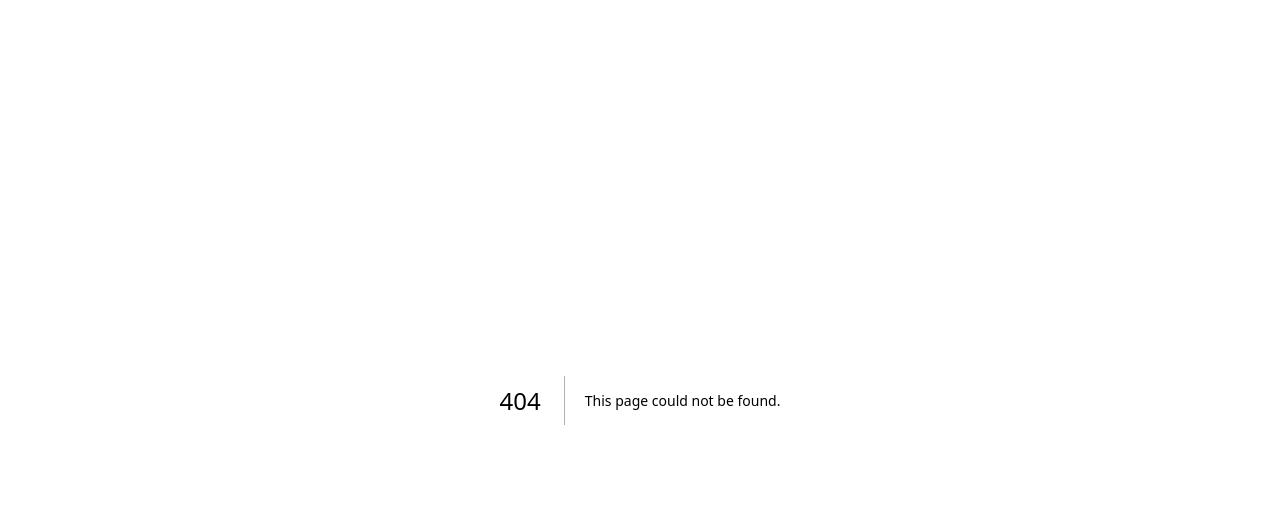
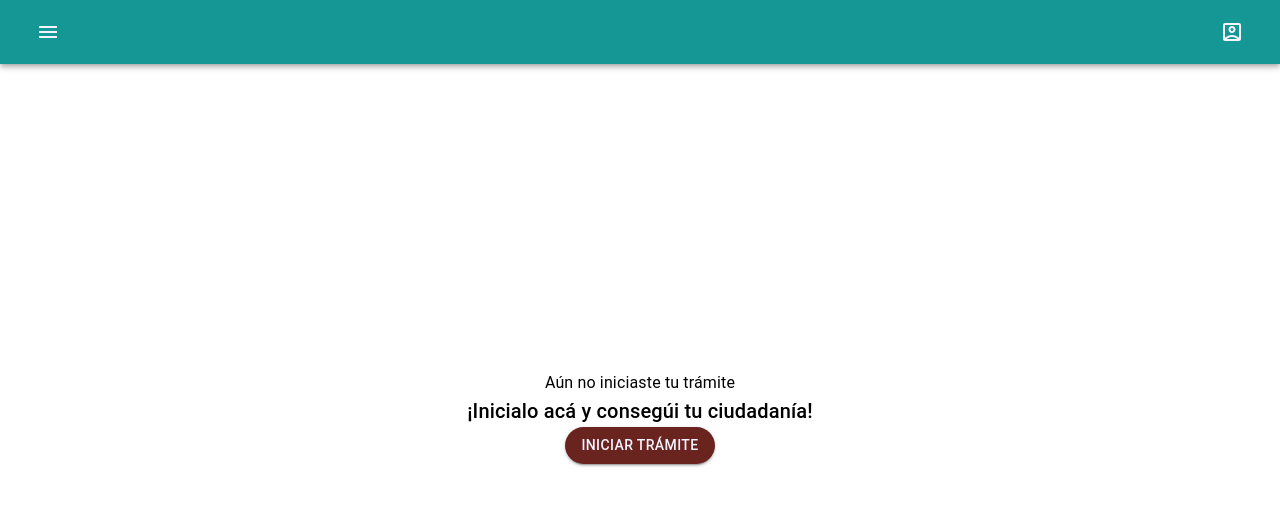
Before and after one commit to FedericoArielLotitto/TramitArte-frontend, a Next.js app: page /tramite in a window 1280 px wide. Before the commit this address had no page. Shown: the top 506 px of the page. Built offline with nearby package versions, Linux system fonts and the light colour scheme.

Commit message:
Agrega página de trámite de Fede

```diff
--- /dev/null
+++ b/src/app/tramite/page.js
@@ -0,0 +1,22 @@
+"use client";
+
+import Footer from "@/components/moleculas/footer/Footer";
+import ButtonSubmit from "@/components/atomos/button/submit/default/ButtonSubmit";
+import ButtonSubmitSecundario from "@/components/atomos/button/submit/secundario/ButtonSubmitSecundario";
+import CustomAppBar from "@/components/moleculas/appBar/CustomAppBar";
+import CustomCard from "@/components/moleculas/card/CustomCard";
+import { Box } from "@mui/material";
+
+function InicioTramite() {
+  return (
+    <div>
+      <CustomAppBar></CustomAppBar>
+      <Box sx={{ height: '80%', padding: '20% 10%', display: 'flex', justifyContent: 'center', alignItems: 'center'}}>
+        <CustomCard />
+      </Box>
+      <Footer></Footer>
+    </div>
+  );
+}
+
+export default InicioTramite;
```
